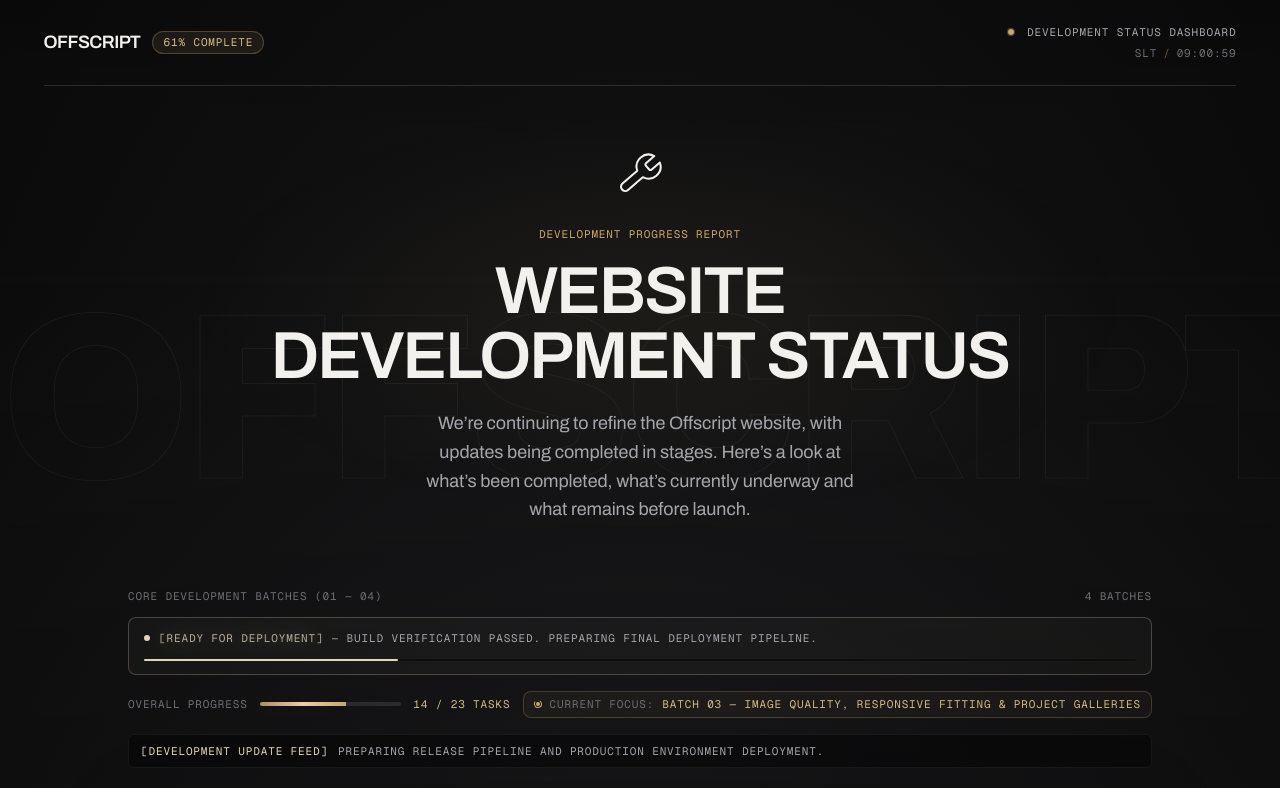
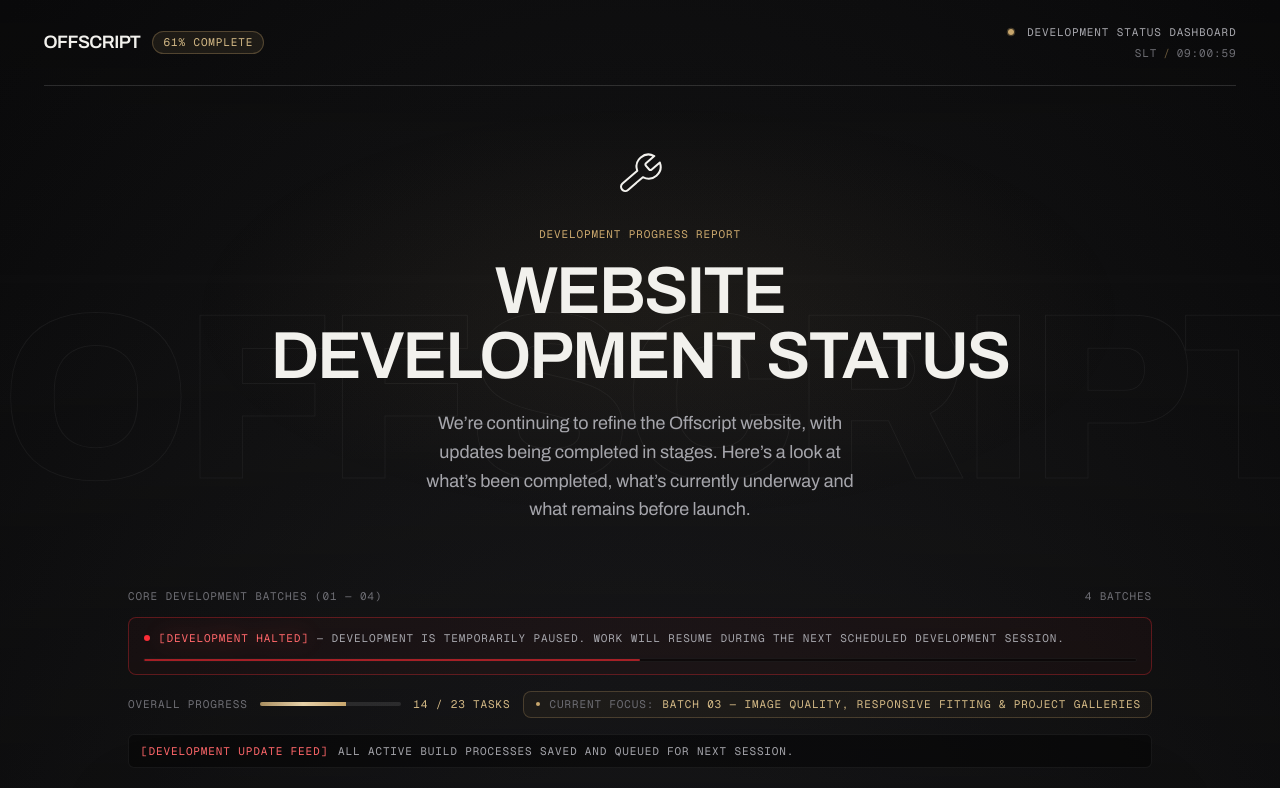
Before and after one commit to Senovra/Offscript, a Next.js app: page / in a window 1280 px wide. Shown: the top 788 px of the page. Built offline with nearby package versions, Linux system fonts and the light colour scheme; no server answers.

Commit message:
Change CURRENT_BUILD_STATUS to 'halted'

```diff
--- a/src/components/layout/Maintenance.tsx
+++ b/src/components/layout/Maintenance.tsx
@@ -22,7 +22,7 @@
 // ==========================================
 
 // Easily change build status here in code: "active" | "halted" | "standby" | "deploy"
-const CURRENT_BUILD_STATUS: "active" | "halted" | "standby" | "deploy" = "deploy";
+const CURRENT_BUILD_STATUS: "active" | "halted" | "standby" | "deploy" = "halted";
 
 const BUILD_STATUS_CONFIG = {
   active: {
```
